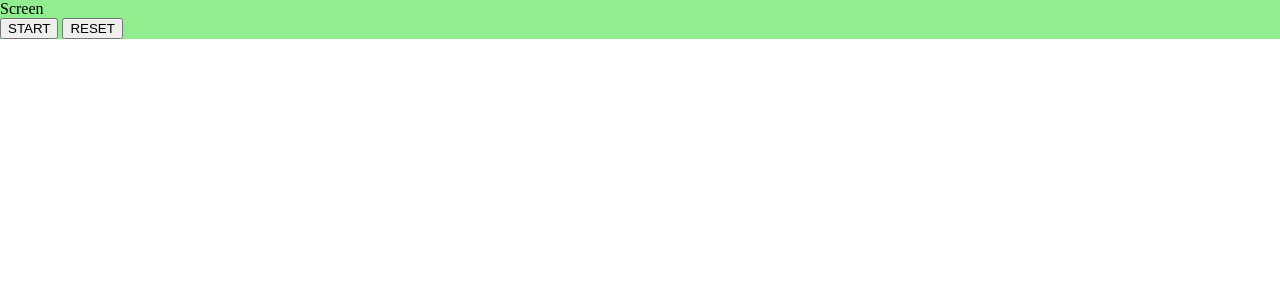
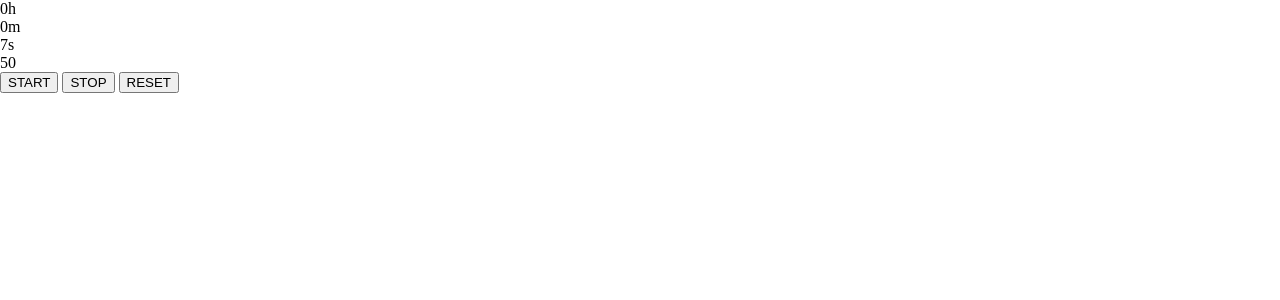
Before and after one commit to zubairakram/stopwatch, a Svelte app: page / in a window 1280 px wide. Shown: the top 300 px of the page. Built offline with nearby package versions, Linux system fonts and the light colour scheme.

Commit message:
some functionality added but incomplete

```diff
--- a/public/global.css
+++ b/public/global.css
@@ -1,4 +1,4 @@
 body {
-    margin: 0;
-    padding 0;
+    margin: 0px;
+    padding: 0px;
 }
--- a/public/index.html
+++ b/public/index.html
@@ -4,7 +4,7 @@
 	<meta charset='utf-8'>
 	<meta name='viewport' content='width=device-width,initial-scale=1'>
 
-	<title>Svelte app</title>
+	<title>Stop Watch</title>
 
 	<link rel='icon' type='image/png' href='/favicon.png'>
 	<link rel='stylesheet' href='/global.css'>
--- a/src/App.svelte
+++ b/src/App.svelte
@@ -1,21 +1,50 @@
 <script>
+    let hours = 0;
+let minutes = 0;
+let seconds = 0;
+let milliseconds = 0;
+
+let interval = setInterval(start, 10);
+
+function start() {
+    milliseconds += 1;
+    if (milliseconds > 99) {
+        milliseconds = 0;
+        seconds +=1;
+        if (seconds > 59) {
+            seconds = 0;
+            minutes +=1;
+            if (minutes > 59) {
+                minutes = 0;
+                hours +=1;
+            }
+        }
+    }
+}
+
+
+function stop() {
+    clearInterval(interval);
+}
+
+function reset() {
+    hours = 0;
+    minutes = 0;
+    seconds = 0;
+    milliseconds = 0;
+
+}
 </script>
 
 <main>
-    <div>Screen</div>
-    <button>START</button>
-    <button>RESET</button>
+    <div><span>{ hours }</span>h</div>
+    <div><span>{ minutes }</span>m</div>
+    <div><span>{ seconds }</span>s</div>
+    <div><span>{ milliseconds }</span></div>
+
+    <button on:click={ start }>START</button>
+    <button on:click={ stop }>STOP</button>
+    <button on:click={ reset }>RESET</button>
 </main>
 
-<style>
-    main {
-        background-color: lightgreen;
-        padding: 0;
-        margin: 0;
-    }
-    div {
-        height: 100%;
-        width: 100%
-    }
-
-</style>
+<style></style>
```
